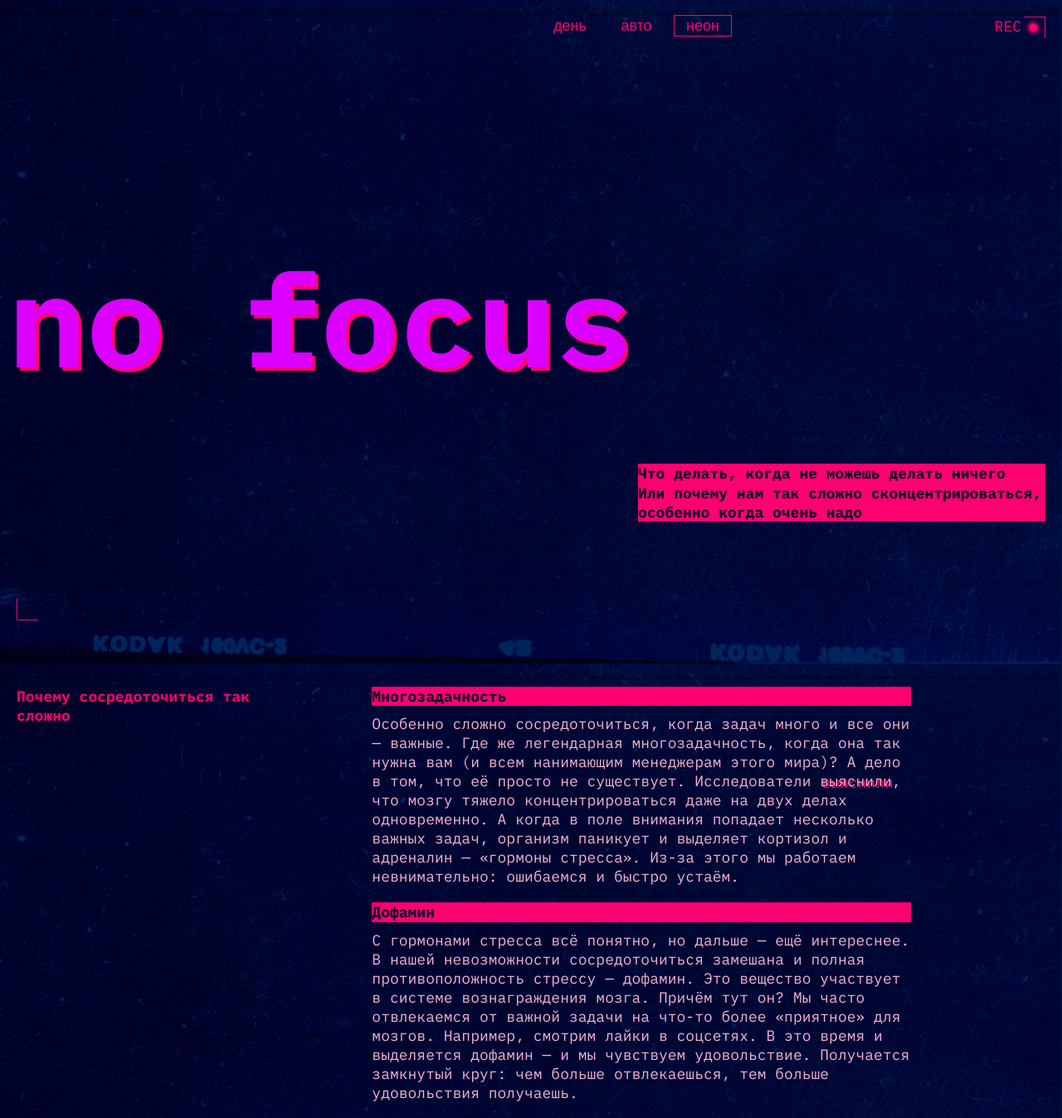
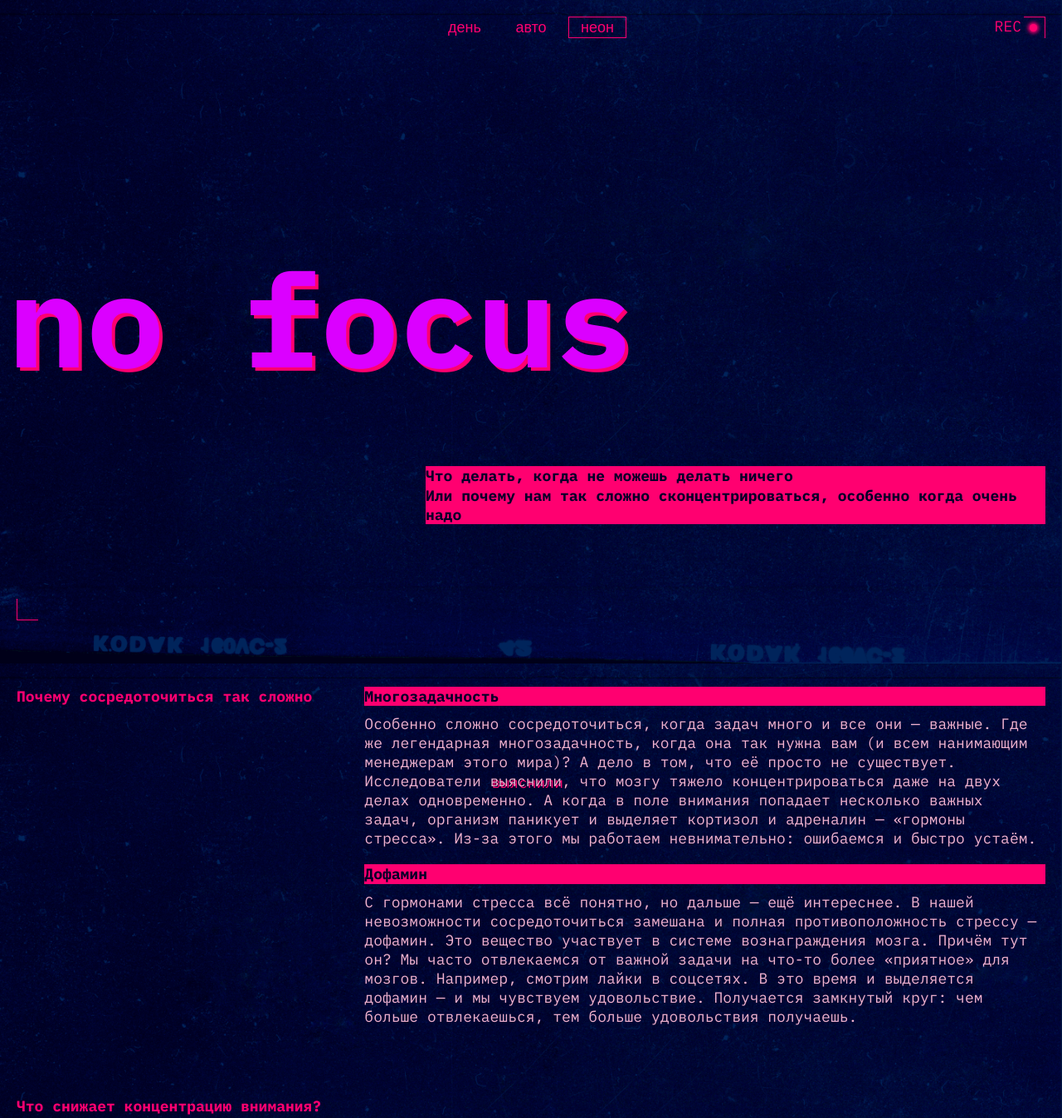
Before and after one commit to kotovski000/slozhno-sosredotochitsya-fd, a plain HTML site: page index.html in a window 1280 px wide. Shown: the top 1348 px of the page at 83% size. Drawn offline with Linux system fonts and the light colour scheme.

Commit message:
little fix

```diff
--- a/styles/style.css
+++ b/styles/style.css
@@ -136,11 +136,11 @@
     font-weight: bold;
 }
 
-.article__title-advice{
+.article__title-advice {
     font-size: var(--main-font);
 }
 
-h4.title-decor  {
+h4.title-decor {
     background-color: var(--accent-color);
     color: var(--main-bg-color);
     font-weight: normal;
@@ -211,7 +211,7 @@ h4.title-decor  {
     margin-top: 50px;
 }
 
-.gallery__title{
+.gallery__title {
     font-size: inherit;
 }
 
@@ -234,14 +234,14 @@ h4.title-decor  {
 
 @media (width >= 768px) {
 
-    .header{
+    .header {
         min-height: 1024px;
     }
 
     .header__text {
         margin-block-start: 158px;
         margin-right: 10px;
-        inline-size: 364px;
+        margin-inline-start: 375px;
         justify-self: right;
         height: fit-content;
     }
@@ -283,19 +283,17 @@ h4.title-decor  {
 
     .section__title {
         grid-row: span 2;
-        inline-size: 236px;
-
+        margin-right: 10px;
     }
 
-    .concentration-reasons .section__title{
+    .concentration-reasons .section__title {
         margin-top: 30px;
     }
 
-    .concentration-reasons .section__content{
+    .concentration-reasons .section__content {
         margin-top: 40px;
         margin-left: 15px;
-        inline-size: 472px;
-
+        margin-inline-start: 15px;
     }
 
     .concentration-tips .article__title-advice {
@@ -305,11 +303,11 @@ h4.title-decor  {
         margin-left: 13px;
     }
 
-    .concentration-tips .section__content{
+    .concentration-tips .section__content {
         margin-left: 13px;
     }
 
-    .concentration-tips .article__text{
+    .concentration-tips .article__text {
         margin-bottom: 20px;
     }
 
@@ -327,7 +325,7 @@ h4.title-decor  {
         font-size: var(--header-title-size-desktop);
     }
 
-    .gallery__title{
+    .gallery__title {
         padding-top: 0;
         margin-top: 0;
         line-height: 23.4px;
@@ -365,28 +363,29 @@ h4.title-decor  {
 
 @media (width >= 1024px) {
 
-    .header{
+    .header {
         min-height: 768px;
     }
 
     .header__theme-menu {
         align-self: start;
+        justify-self: center;
     }
 
     .header__theme-menu-list {
         flex-direction: row;
-        margin-top: 18px;
-        margin-right: 388px;
+        margin-top: 20px;
+        margin-right: 40px;
     }
 
-    .header__title{
+    .header__title {
         margin: 0;
         padding: 0;
     }
 
     .header__text {
-        margin-block-start: 110px;
-        inline-size: 491px;
+        margin-block-start: 113px;
+        margin-inline-start: 503px;
         font-size: 18px;
         height: fit-content
     }
@@ -395,15 +394,15 @@ h4.title-decor  {
         margin-bottom: 15px;
     }
 
-    .section__title {
-        inline-size: 315px;
+    /*.section__title {*/
+    /*    inline-size: 315px;*/
+    /*}*/
+
+    .concentration-reasons .section__content {
+        margin-inline-start: 6px;
     }
 
-    .concentration-reasons .section__content{
-        inline-size: 650px;
-    }
-
-    .concentration-reasons .article__text{
+    .concentration-reasons .article__text {
         margin-bottom: 0;
     }
 
```
